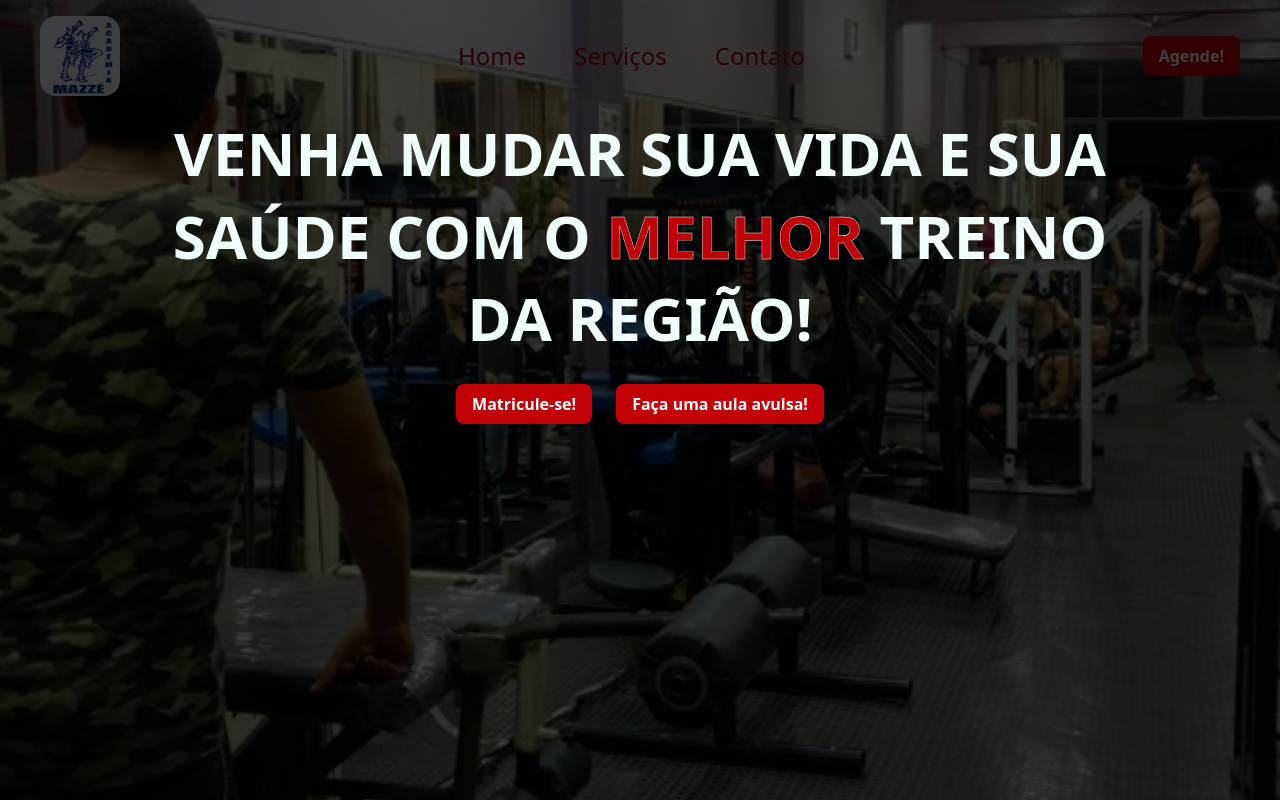
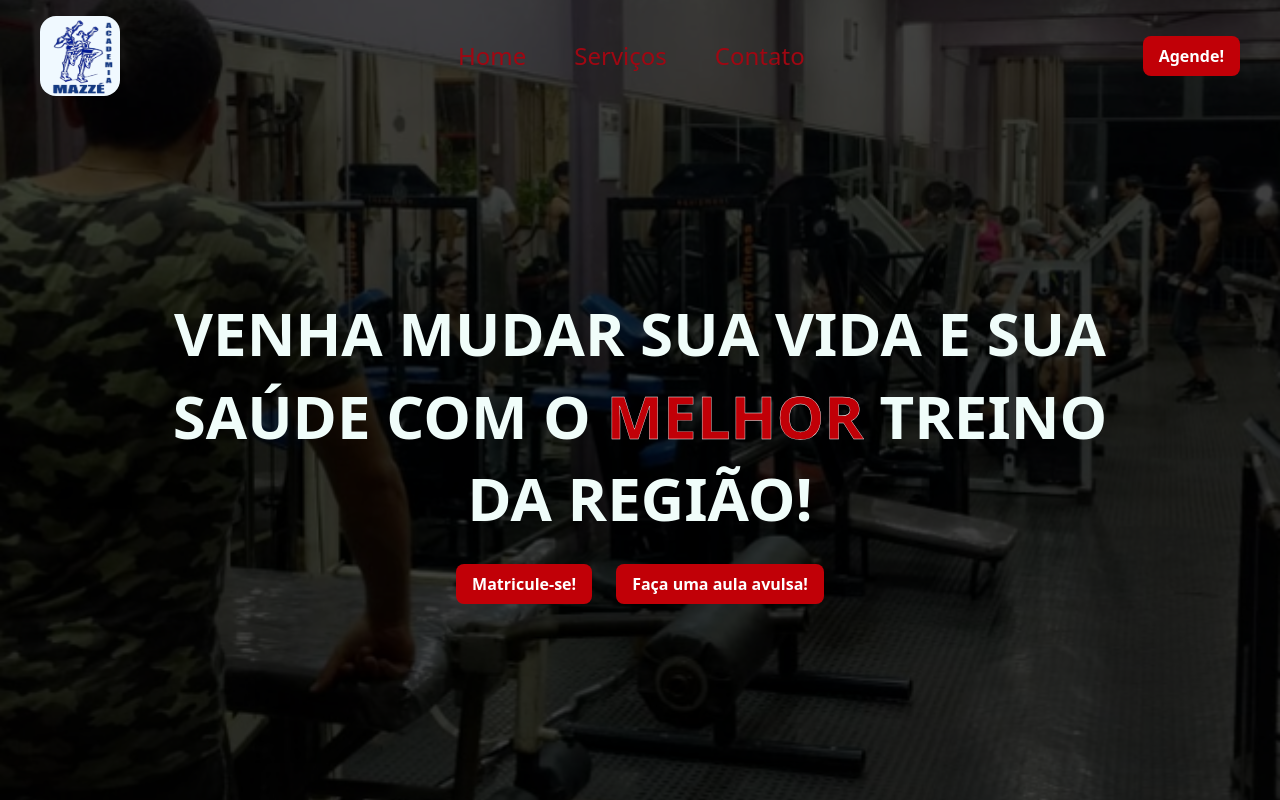
Before and after one commit to FelipeSlaik/Academia-Mazze, a React (Vite) app: page / in a window 1280 px wide. Built offline with nearby package versions, Linux system fonts and the light colour scheme.

Commit message:
organizando home e cabeçalho e atribuindo overlay

```diff
--- a/src/App.jsx
+++ b/src/App.jsx
@@ -4,8 +4,10 @@ import Home from "./views/Home.jsx";
 
 function App() {
   return (
-    <div>
-      <div className="bg-[url('./assets/home-bg.png')] h-screen bg-no-repeat bg-cover bg-center bg-fixed">
+    <div className="relative min-h-screen bg-[url('./assets/home-bg.png')] bg-cover bg-center bg-fixed">
+      <div className="absolute inset-0 bg-black/75"></div>
+
+      <div className="relative z-10">
         <Cabecalho />
         <Home />
       </div>
--- a/src/Components/Shared/Cabecalho.jsx
+++ b/src/Components/Shared/Cabecalho.jsx
@@ -2,9 +2,11 @@ import Button from "../../views/Button";
 
 function Cabecalho() {
   return (
-    <header className="w-full bg-transparent flex justify-between items-center px-10 py-4">
-
-      <a href="#" className="flex items-center text-4xl font-bold bg-sky-50 rounded-2xl">
+    <header className="fixed top-0 left-0 w-full z-20 px-10 py-4 flex justify-between items-center bg-transparent">
+      <a
+        href="#"
+        className="flex items-center text-4xl font-bold bg-sky-50 rounded-2xl"
+      >
         <img
           src="../src/assets/logo.png"
           alt="Logo Academia da Mazze"
@@ -12,13 +14,17 @@ function Cabecalho() {
         />
       </a>
 
-
       <nav className="flex gap-12 text-2xl font-medium text-red-800">
-        <a href="#" className="hover:text-red-700">Home</a>
-        <a href="#" className="hover:text-red-700">Serviços</a>
-        <a href="#" className="hover:text-red-700">Contato</a>
+        <a href="#" className="hover:text-red-700">
+          Home
+        </a>
+        <a href="#" className="hover:text-red-700">
+          Serviços
+        </a>
+        <a href="#" className="hover:text-red-700">
+          Contato
+        </a>
       </nav>
-
 
       <Button text="Agende!" color="teal-black" />
     </header>
--- a/src/views/Home.jsx
+++ b/src/views/Home.jsx
@@ -2,15 +2,13 @@ import Button from "./Button";
 
 function Home() {
   return (
-    <div className="">
-
-      <div className="absolute inset-0 bg-black/75"></div>
-
-
-      <div className="relative z-10 flex flex-col items-center justify-center h-full text-center gap-6 px-4 max-w-5xl mx-auto">
+    <div className="flex flex-col items-center justify-center min-h-screen text-center gap-6 px-4 max-w-5xl mx-auto pt-24">
       <h1 className="text-6xl text-teal-50 font-bold leading-snug uppercase">
         Venha mudar sua vida e sua saúde com o
-          <span className="font-bold text-red-700 [-webkit-text-stroke:0.4px_white]"> melhor</span>{" "}
+        <span className="font-bold text-red-700 [-webkit-text-stroke:0.4px_white]">
+          {" "}
+          melhor
+        </span>{" "}
         treino da região!
       </h1>
 
@@ -19,7 +17,6 @@ function Home() {
         <Button text="Faça uma aula avulsa!" color="teal-black" />
       </div>
     </div>
-    </div>
   );
 }
 
```
Lines whose indentation alone changed are shown as unchanged.
